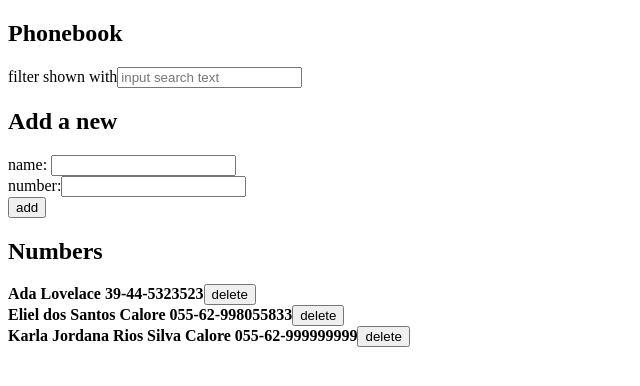
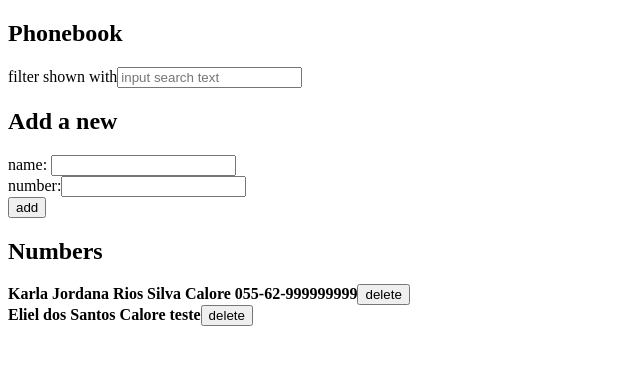
Before and after one commit to ElielCalore/FSO2022-Full-Stack-Open-2022, a React (Create React App) app in the folder part2/phonebook/: page / in a window 1280 px wide. Shown: the top 386 px of the page, without its empty margins (0-640 px from the left). Built offline with nearby package versions, Linux system fonts and the light colour scheme; data requests are answered from the project's data file.

Commit message:
exercise 2.18 ok

```diff
--- a/part2/phonebook/db.json
+++ b/part2/phonebook/db.json
@@ -1,19 +1,14 @@
 {
   "persons": [
-    {
-      "name": "Ada Lovelace",
-      "number": "39-44-5323523",
-      "id": 2
-    },
-    {
-      "name": "Eliel dos Santos Calore",
-      "number": "055-62-998055833",
-      "id": 5
-    },
     {
       "name": "Karla Jordana Rios Silva Calore",
       "number": "055-62-999999999",
       "id": 6
+    },
+    {
+      "name": "Eliel dos Santos Calore",
+      "number": "teste",
+      "id": 7
     }
   ]
 }
--- a/part2/phonebook/src/App.js
+++ b/part2/phonebook/src/App.js
@@ -14,14 +14,29 @@ function App() {
 
   const handleChange = (e) =>
     setNewName({ ...newName, [e.target.name]: e.target.value });
+
   const handleChangeSearch = (e) => setSearch(e.target.value);
+
   const handleSubmit = (e) => {
     e.preventDefault();
     if (
       persons.filter((currentName) => currentName.name === newName.name)
         .length > 0
     ) {
-      return alert(`${newName.name} is already added to phonebook`);
+      alert(
+        `${newName.name} is already added to phonebook, replace the old number with a new one?`
+      );
+      {
+        let filter = persons.filter(
+          (currentName) => currentName.name === newName.name
+        );
+        const idToUpdate = filter[0].id;
+
+        setAdd({ name: newName.name, number: newName.number, id: idToUpdate });
+
+        services.update(add);
+        return services.getAll().then((initialLoad) => setPersons(initialLoad));
+      }
     }
     if (
       persons.filter((currentName) => currentName.number === newName.number)
@@ -40,7 +55,7 @@ function App() {
 
   const remove = (id, name) => {
     console.log(id);
-    if (window.alert(`Do you want to delete ${name} from your phonebook? `));
+    if (alert(`Do you want to delete ${name} from your phonebook? `));
     {
       services
         .remove(id)
--- a/part2/phonebook/src/services/services.js
+++ b/part2/phonebook/src/services/services.js
@@ -12,8 +12,8 @@ const create = (newObject) => {
   return request.then((response) => response.data);
 };
 
-const update = (id, newObject) => {
-  const request = axios.put(`${baseUrl}/${id}`, newObject);
+const update = (newObject) => {
+  const request = axios.put(`${baseUrl}/${newObject.id}`, newObject);
   return request.then((response) => response);
 };
 
```
